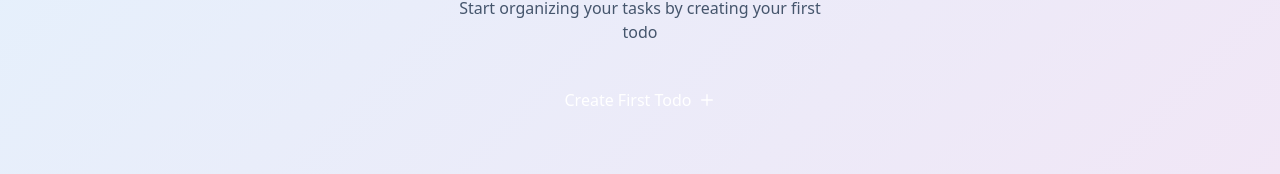
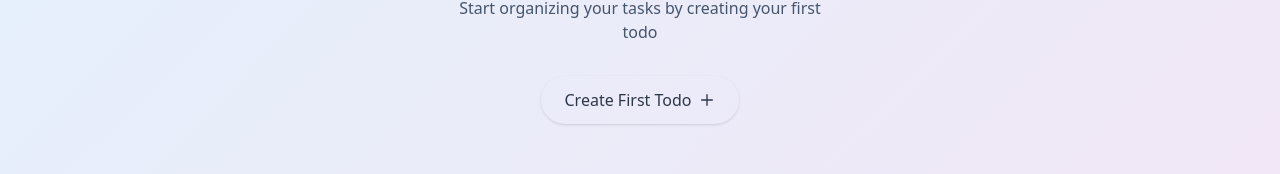
Before and after one commit to prusotamkrydv78/N_Todo, a Next.js app: page /list in a window 1280 px wide. Shown: the part 368-542 px from the top of the page. Built offline with nearby package versions, Linux system fonts and the light colour scheme; no server answers; the database is empty.

Commit message:
testing for atlas api key

```diff
--- a/app/list/List.jsx
+++ b/app/list/List.jsx
@@ -130,11 +130,11 @@ const List = ({ data }) => {
         <p className="text-slate-600 mb-8 max-w-sm mx-auto">
           Start organizing your tasks by creating your first todo
         </p>
-        <a
-          href="/crud/create"
-          className="inline-flex items-center gap-2 px-6 py-3 rounded-full bg-gradient-to-r from-pastel-blue to-pastel-purple text-white hover:shadow-lg hover:shadow-blue-500/20 transition-all duration-200 transform hover:-translate-y-0.5"
+        <Link
+          href="/create"
+          className="inline-flex items-center gap-2 px-6 py-3 rounded-full bg-gradient-to-r from-pastel-blue to-pastel-purple shadow-sm hover:shadow-lg hover:shadow-blue-500/20 transition-all duration-200 transform hover:-translate-y-0.5"
         >
-          <span>Create First Todo</span>
+          <span className="text-slate">Create First Todo</span>
           <svg
             className="w-4 h-4"
             fill="none"
@@ -148,7 +148,7 @@ const List = ({ data }) => {
               d="M12 4v16m8-8H4"
             />
           </svg>
-        </a>
+        </Link>
       </div>
     );
   }
```
